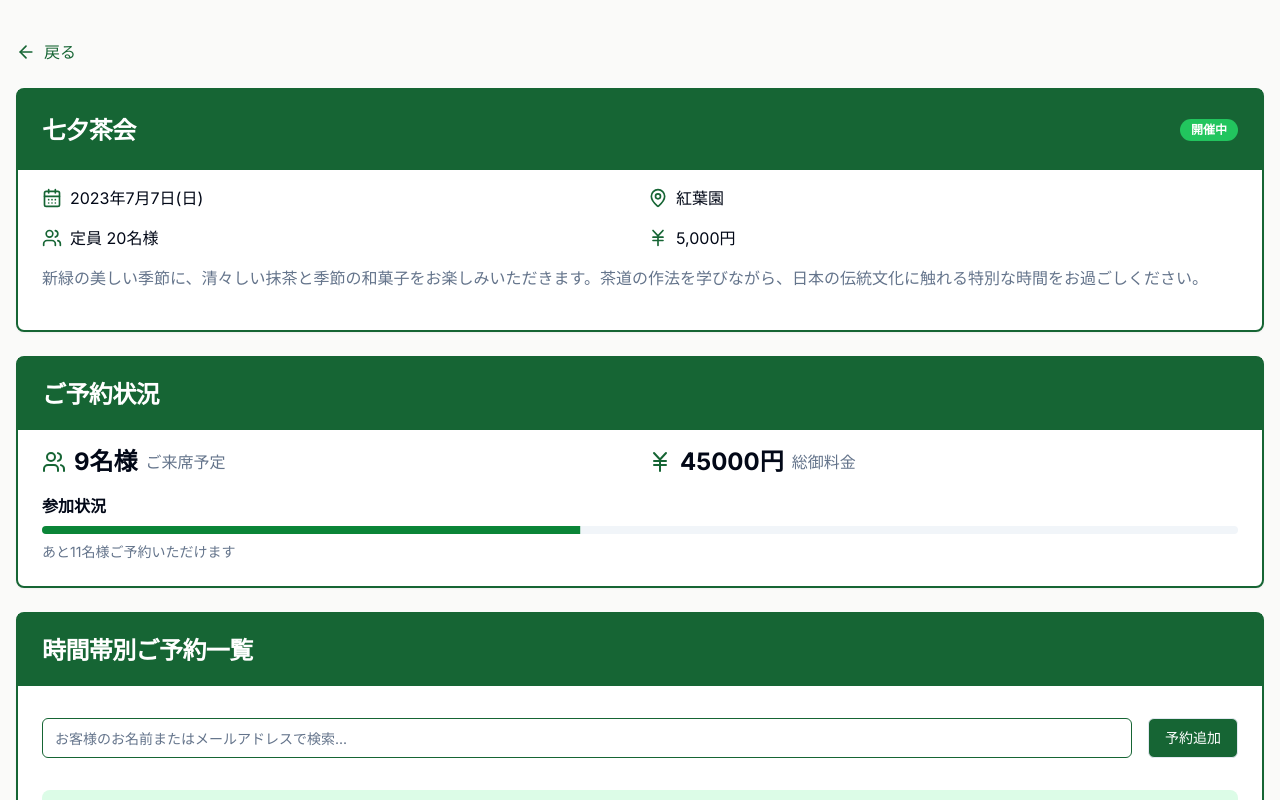
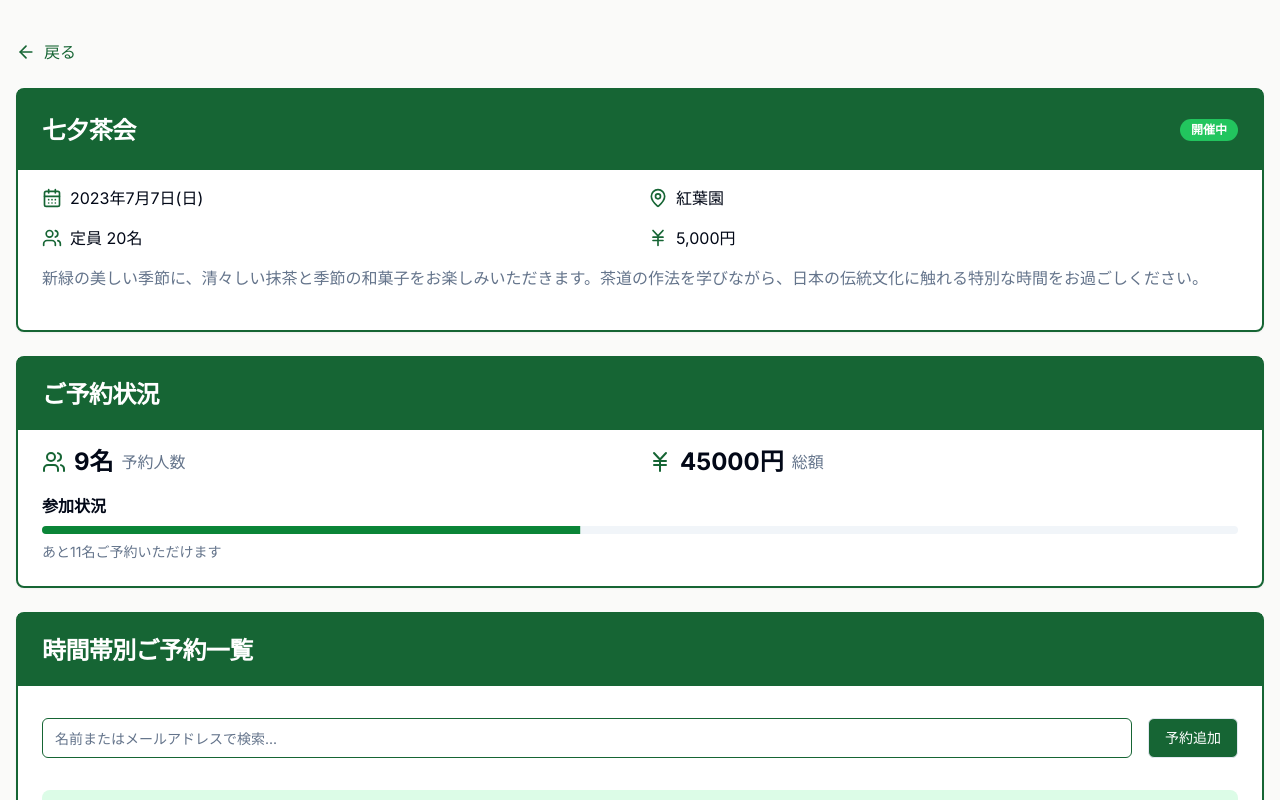
Before and after one commit to sugawara-kazuya/reservation-tea-app, a Next.js app: page /admin/holder/1 in a window 1280 px wide. Shown: the top 800 px of the page. Built offline with nearby package versions, Linux system fonts and the light colour scheme.

Commit message:
予約画面修正

```diff
--- a/src/app/admin/holder/[id]/page.tsx
+++ b/src/app/admin/holder/[id]/page.tsx
@@ -187,7 +187,7 @@ export default function Component() {
             </div>
             <div className="flex items-center space-x-2">
               <Users className="w-5 h-5 text-green-800" />
-              <span>定員 {eventData.maxParticipants}名様</span>
+              <span>定員 {eventData.maxParticipants}名</span>
             </div>
             <div className="flex items-center space-x-2">
               <JapaneseYen className="w-5 h-5 text-green-800" />
@@ -207,9 +207,9 @@ export default function Component() {
             <div className="flex items-center space-x-2">
               <Users className="w-6 h-6 text-green-800" />
               <span className="text-2xl font-bold">
-                {reservations.reduce((sum, r) => sum + r.participants, 0)}名様
+                {reservations.reduce((sum, r) => sum + r.participants, 0)}名
               </span>
-              <span className="text-muted-foreground">ご来席予定</span>
+              <span className="text-muted-foreground">予約人数</span>
             </div>
             <div className="flex items-center space-x-2">
               <JapaneseYen className="w-6 h-6 text-green-800" />
@@ -218,7 +218,7 @@ export default function Component() {
                   eventData.cost}
                 円
               </span>
-              <span className="text-muted-foreground">総御料金</span>
+              <span className="text-muted-foreground">総額</span>
             </div>
           </div>
           <div className="mb-2">
@@ -236,7 +236,7 @@ export default function Component() {
             あと
             {eventData.maxParticipants -
               reservations.reduce((sum, r) => sum + r.participants, 0)}
-            名様ご予約いただけます
+            名ご予約いただけます
           </p>
         </CardContent>
       </Card>
@@ -248,7 +248,7 @@ export default function Component() {
         <CardContent>
           <div className="mt-8 mb-8 flex items-center space-x-4">
             <Input
-              placeholder="お客様のお名前またはメールアドレスで検索..."
+              placeholder="名前またはメールアドレスで検索..."
               value={searchTerm}
               onChange={(e) => setSearchTerm(e.target.value)}
               className="w-full border-green-800"
@@ -278,7 +278,7 @@ export default function Component() {
                       (sum, r) => sum + r.participants,
                       0
                     )}
-                    /{4 * slotReservations.length}名様
+                    /{4 * slotReservations.length}名
                   </Badge>
                 </CollapsibleTrigger>
                 <CollapsibleContent className="mt-2">
@@ -286,7 +286,7 @@ export default function Component() {
                     <Table className="min-w-[600px]">
                       <TableHeader>
                         <TableRow>
-                          <TableHead>お客様</TableHead>
+                          <TableHead>名前</TableHead>
                           <TableHead>メールアドレス</TableHead>
                           <TableHead>参加人数</TableHead>
                         </TableRow>
@@ -313,7 +313,7 @@ export default function Component() {
                                 {reservation.email}
                               </TableCell>
                               <TableCell>
-                                {reservation.participants}名様
+                                {reservation.participants}名
                               </TableCell>
                             </TableRow>
                             <DialogContent className="sm:max-w-[600px]">
@@ -411,10 +411,10 @@ export default function Component() {
                                       <SelectValue placeholder="参加人数を選択" />
                                     </SelectTrigger>
                                     <SelectContent>
-                                      <SelectItem value="1">1名様</SelectItem>
-                                      <SelectItem value="2">2名様</SelectItem>
-                                      <SelectItem value="3">3名様</SelectItem>
-                                      <SelectItem value="4">4名様</SelectItem>
+                                      <SelectItem value="1">1名</SelectItem>
+                                      <SelectItem value="2">2名</SelectItem>
+                                      <SelectItem value="3">3名</SelectItem>
+                                      <SelectItem value="4">4名</SelectItem>
                                     </SelectContent>
                                   </Select>
                                 </div>
@@ -533,10 +533,10 @@ export default function Component() {
                   <SelectValue placeholder="参加人数を選択" />
                 </SelectTrigger>
                 <SelectContent>
-                  <SelectItem value="1">1名様</SelectItem>
-                  <SelectItem value="2">2名様</SelectItem>
-                  <SelectItem value="3">3名様</SelectItem>
-                  <SelectItem value="4">4名様</SelectItem>
+                  <SelectItem value="1">1名</SelectItem>
+                  <SelectItem value="2">2名</SelectItem>
+                  <SelectItem value="3">3名</SelectItem>
+                  <SelectItem value="4">4名</SelectItem>
                 </SelectContent>
               </Select>
             </div>
```
